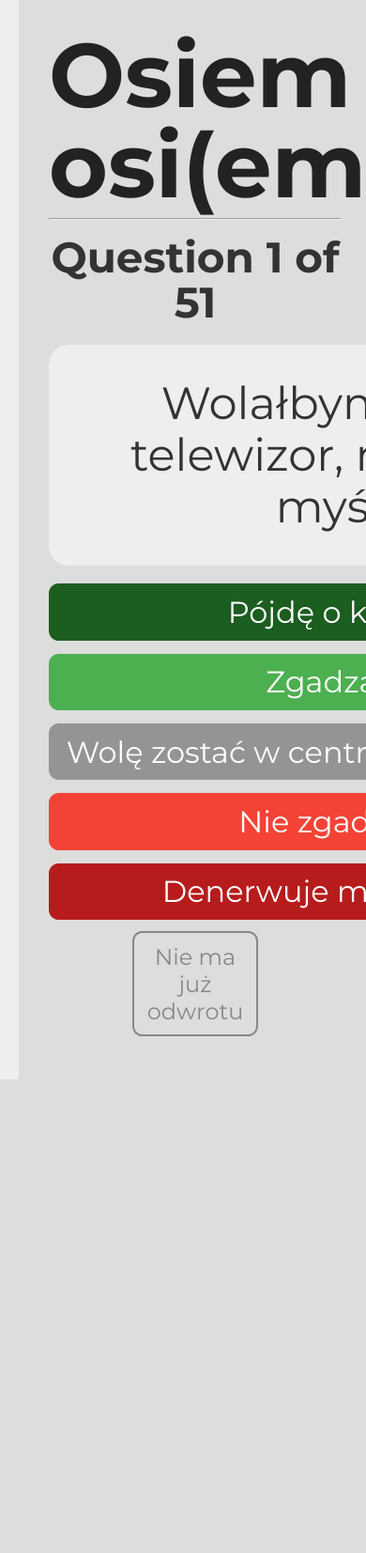
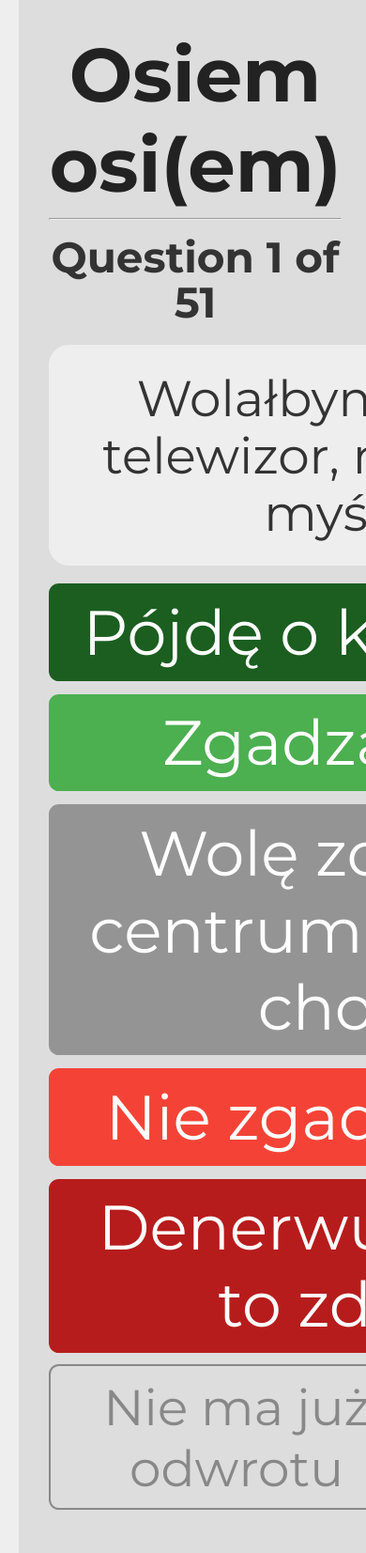
Before and after one commit to MasterTheGrey/Osiem-Osi-em, a PHP site: page /quiz.html in a window 390 px wide; the page is wider, and only the part inside the window is pictured. Shown: that part at 94% size. Before the commit the page ends 1149 px from the top of that part, so only its background shows below. Run offline with PHP 8.4, Linux system fonts and the light colour scheme; some libraries are stand-ins or nearby versions.

Commit message:
better smartphone style

```diff
--- a/style.css
+++ b/style.css
@@ -50,7 +50,7 @@ p.question {
     background-color: #eeeeee;
     padding: 16pt;
     border-radius: 16pt;
-    font-size: 36pt;
+    font-size: 40pt;
     display: flex;
     justify-content: center;
     align-items: center;
@@ -60,7 +60,7 @@ p.question {
 h1 {
     color: #222222;
     font-family: 'Montserrat', sans-serif;
-    font-size: 72pt;
+    font-size: 60pt;
     text-align: center;
     line-height: 72pt;
     margin-top: 0pt;
@@ -137,6 +137,9 @@ div.axis_name {
     margin: -2px auto;
     cursor: pointer;
 }
+
+
+
 .button:hover, .button:focus { background: #1687e0; }
 .stronglyAgree { background: #1b5e20; }
 .stronglyAgree:hover, .stronglyAgree:focus { background: #154a19; }
@@ -157,11 +160,11 @@ div.axis_name {
     color: white;
     padding: 8pt;
     width: 10%;
-    min-width: 100pt;
+    min-width: 200pt;
     text-align: center;
     text-decoration: none;
     display: block;
-    font-size: 18pt;
+    font-size: 20pt;
     margin: -2px auto;
     cursor: pointer;
 }
@@ -283,3 +286,16 @@ span.weight-300 {
     margin-left: auto;
     margin-right: auto;
 }
+
+@media (max-width: 1000px) {
+
+      .button{
+          font-size: 50pt;
+      }
+
+      .small_button, .small_button_off{
+          font-size: 40pt;
+           min-width: 300pt
+      }
+
+}
```
